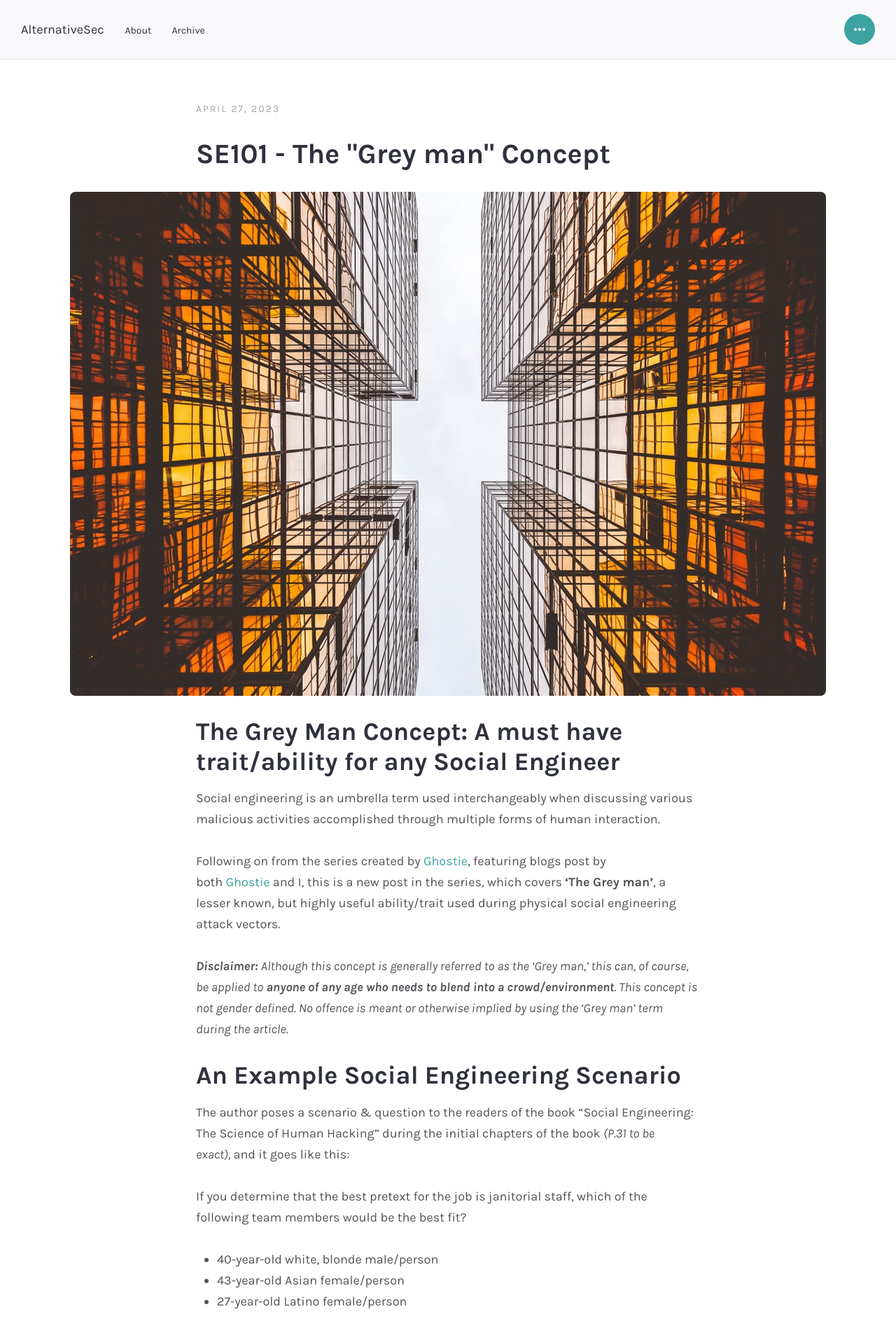
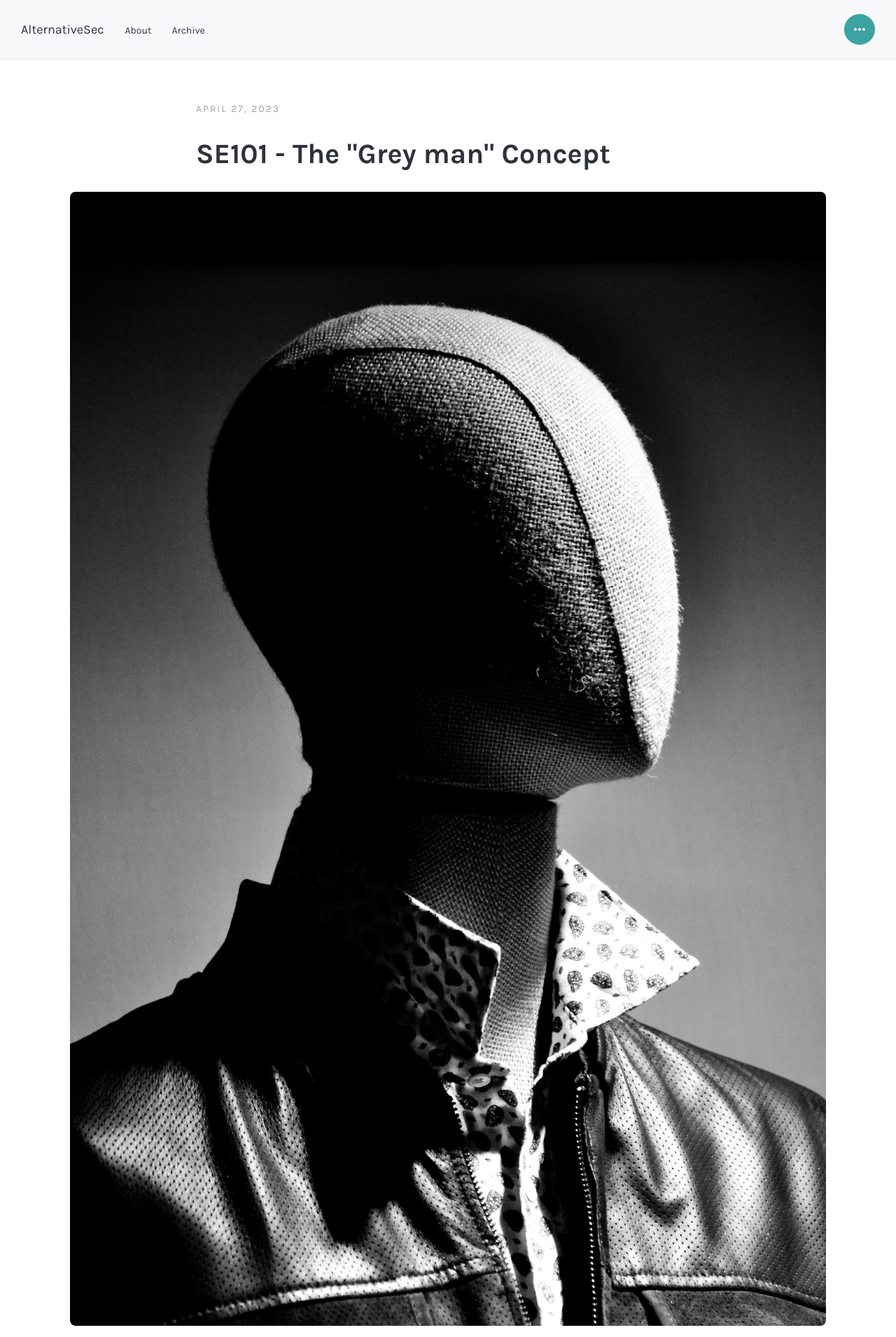
Before and after one commit to Seceventspen/Alternativesec, a Jekyll site: the page built from _posts/2023-04-27-the-greyman-concept.md, in a window 1280 px wide. Shown: the top 1910 px of the page at 70% size. Built offline with Jekyll 4.4.1, drawn with Linux system fonts in a browser that asks for light colours.

Commit message:
GreyMan image updated

```diff
--- a/_posts/2023-04-27-the-greyman-concept.md
+++ b/_posts/2023-04-27-the-greyman-concept.md
@@ -2,8 +2,8 @@
 layout: post
 title: 'SE101 - The "Grey man" Concept'
 tags: [Pentest, SE, Social Engineering, Physical]
-featured_image_thumbnail: assets/images/posts/2018/2_thumbnail.jpg
-featured_image: assets/images/posts/2018/2.jpg
+featured_image_thumbnail: assets/images/posts/greyman/theGreyMan.jpg
+featured_image: assets/images/posts/greyman/theGreyMan.jpg
 featured: true
 hidden: true
 ---
```
Also changed, not shown: assets/images/posts/greyman/theGreyMan.jpg (added).
